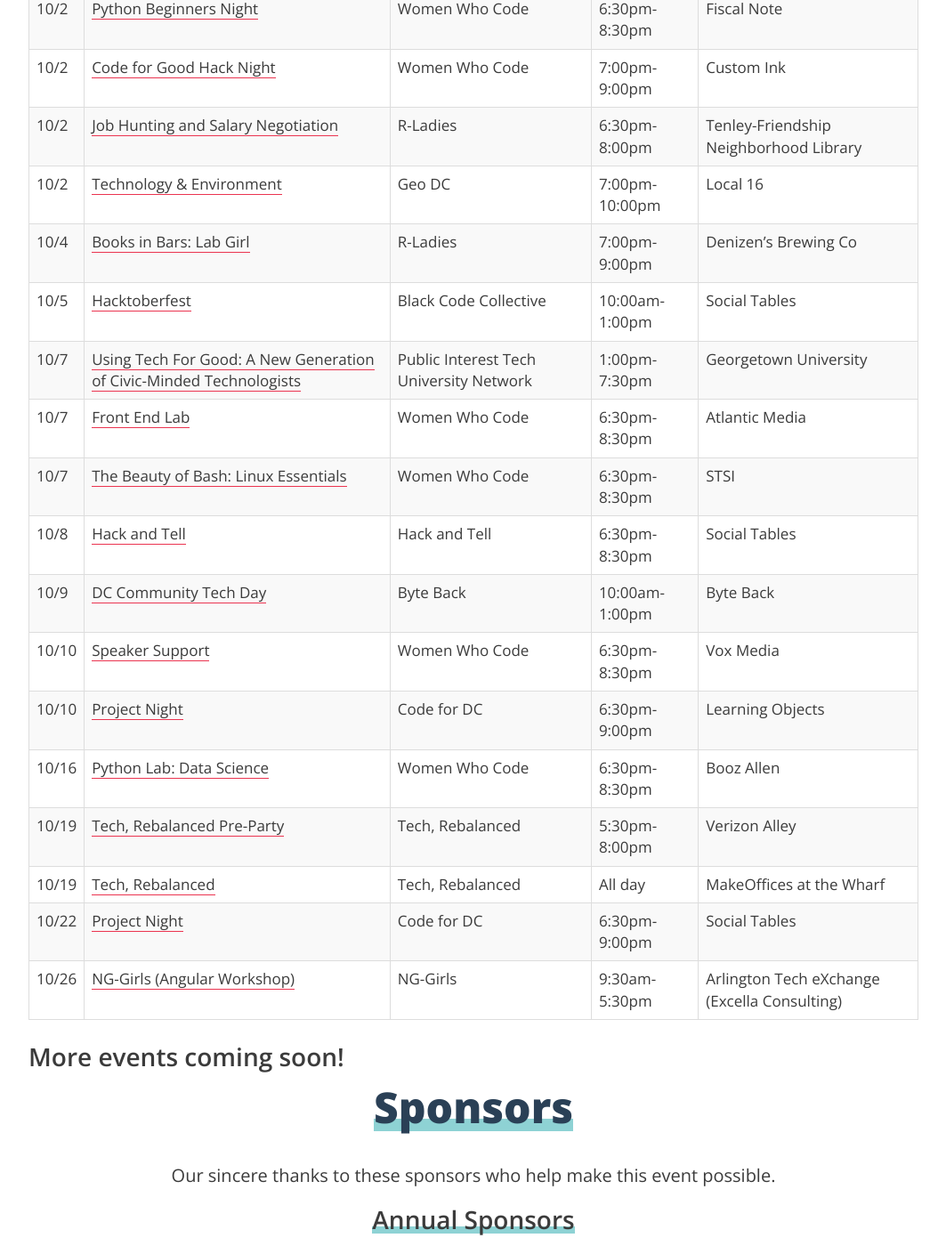
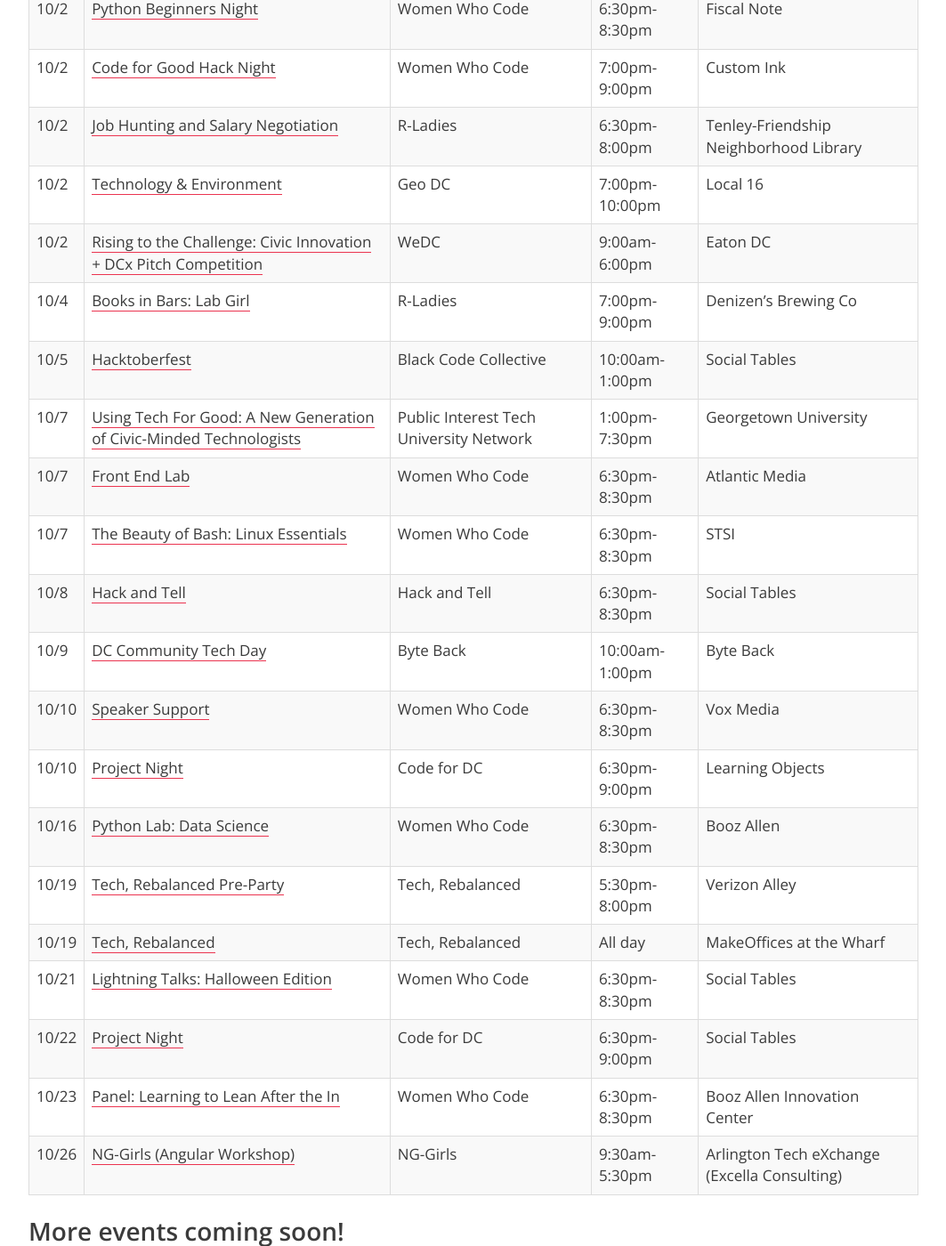
Before and after one commit to dcfemtech/dcfemtech.github.io, a Jekyll site: the page built from _events/tourdecode-2019.md, in a window 1280 px wide and 1400 px high, scrolled down 909 px. Shown: the whole window at 89% size, without its empty margins (108-1171 px from the left). Built offline with Jekyll 4.4.1, drawn with Linux system fonts in a browser that asks for light colours.

Commit message:
Added 3 events

```diff
--- a/_events/tourdecode-2019.md
+++ b/_events/tourdecode-2019.md
@@ -25,6 +25,7 @@
 | 10/2  | [Code for Good Hack Night](https://www.meetup.com/Women-Who-Code-DC/events/265046615/) | Women Who Code                            | 7:00pm-9:00pm |  Custom Ink                    |
 | 10/2  | [Job Hunting and Salary Negotiation](https://www.meetup.com/rladies-dc/events/265104303/) | R-Ladies                            | 6:30pm-8:00pm |  Tenley-Friendship Neighborhood Library                    |
 | 10/2  | [Technology & Environment](https://www.meetup.com/Geo-DC/events/264624231/) | Geo DC                            | 7:00pm-10:00pm |  Local 16                    |
+| 10/2  | [Rising to the Challenge: Civic Innovation + DCx Pitch Competition](https://wedchouse.com/futures-forum/) | WeDC                            | 9:00am-6:00pm |  Eaton DC                    |
 | 10/4  | [Books in Bars: Lab Girl](https://www.meetup.com/rladies-dc/events/263693034/) | R-Ladies                            | 7:00pm-9:00pm |  Denizen's Brewing Co                    |
 | 10/5  | [Hacktoberfest](https://www.eventbrite.com/e/hacktoberfest-day-dc-2019-tickets-72170292287) | Black Code Collective                            | 10:00am-1:00pm |  Social Tables                    |
 | 10/7  | [Using Tech For Good: A New Generation of Civic-Minded Technologists](https://www.eventbrite.com/e/using-tech-for-good-a-new-generation-of-civic-minded-technologists-registration-72406581033) | Public Interest Tech University Network | 1:00pm-7:30pm |  Georgetown University                    |
@@ -37,7 +38,9 @@
 | 10/16  | [Python Lab: Data Science](https://www.meetup.com/Women-Who-Code-DC/events/265183299/) | Women Who Code                            | 6:30pm-8:30pm |  Booz Allen                    |
 | 10/19  | [Tech, Rebalanced Pre-Party](https://www.eventbrite.com/e/celebrating-underrepresented-in-technology-tickets-73145926435) | Tech, Rebalanced                            | 5:30pm-8:00pm |  Verizon Alley                    |
 | 10/19  | [Tech, Rebalanced](https://techrebalanced.com) | Tech, Rebalanced                            | All day |  MakeOffices at the Wharf                    |
+| 10/21  | [Lightning Talks: Halloween Edition](https://www.meetup.com/Women-Who-Code-DC/events/265090227/) | Women Who Code                            | 6:30pm-8:30pm |  Social Tables                    |
 | 10/22  | [Project Night](https://www.meetup.com/Code-for-DC/events/262833552/) | Code for DC                            | 6:30pm-9:00pm |  Social Tables                    |
+| 10/23  | [Panel: Learning to Lean After the In](https://www.meetup.com/Women-Who-Code-DC/events/265287318/) | Women Who Code                            | 6:30pm-8:30pm |  Booz Allen Innovation Center                    |
 | 10/26  | [NG-Girls (Angular Workshop)](http://ng-girls.org/ng-girls-dc-2019/) | NG-Girls                            | 9:30am-5:30pm |  Arlington Tech eXchange (Excella Consulting)                    |
 
 <h2>More events coming soon!</h2>
```
